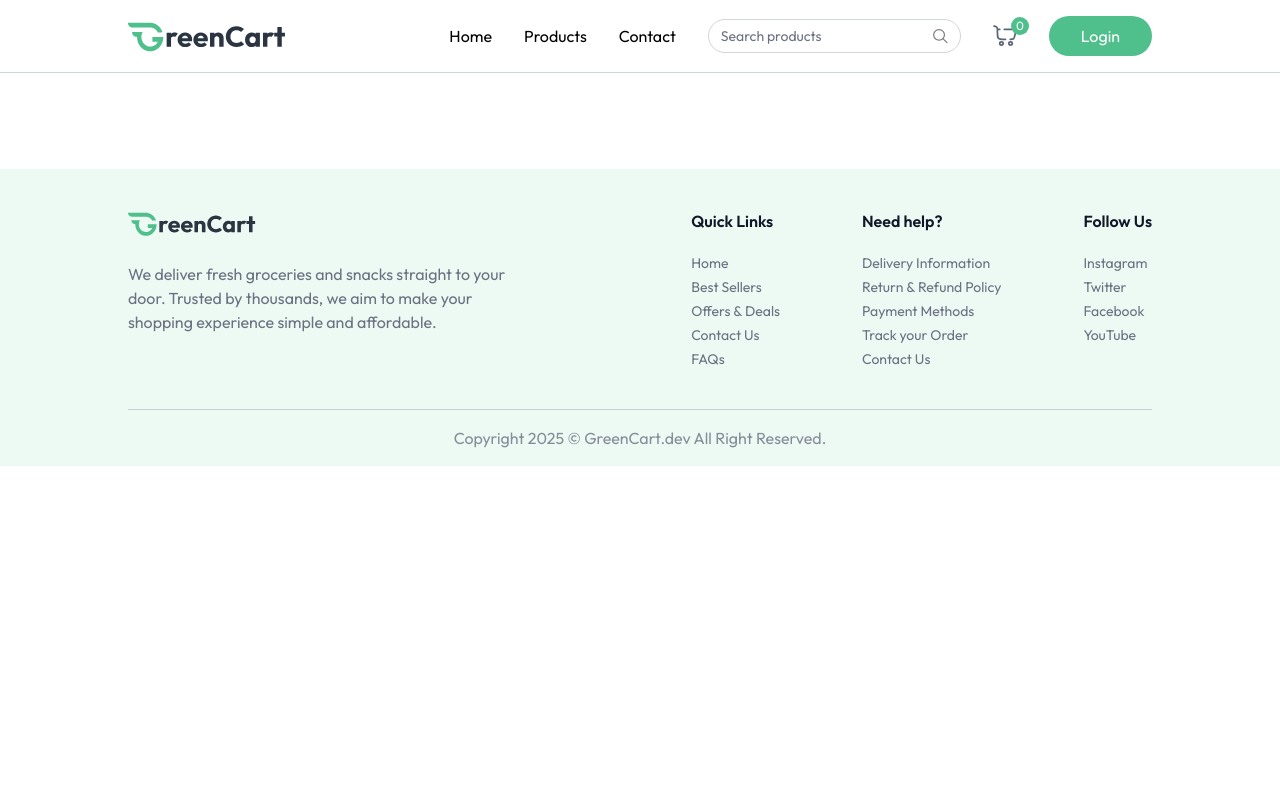
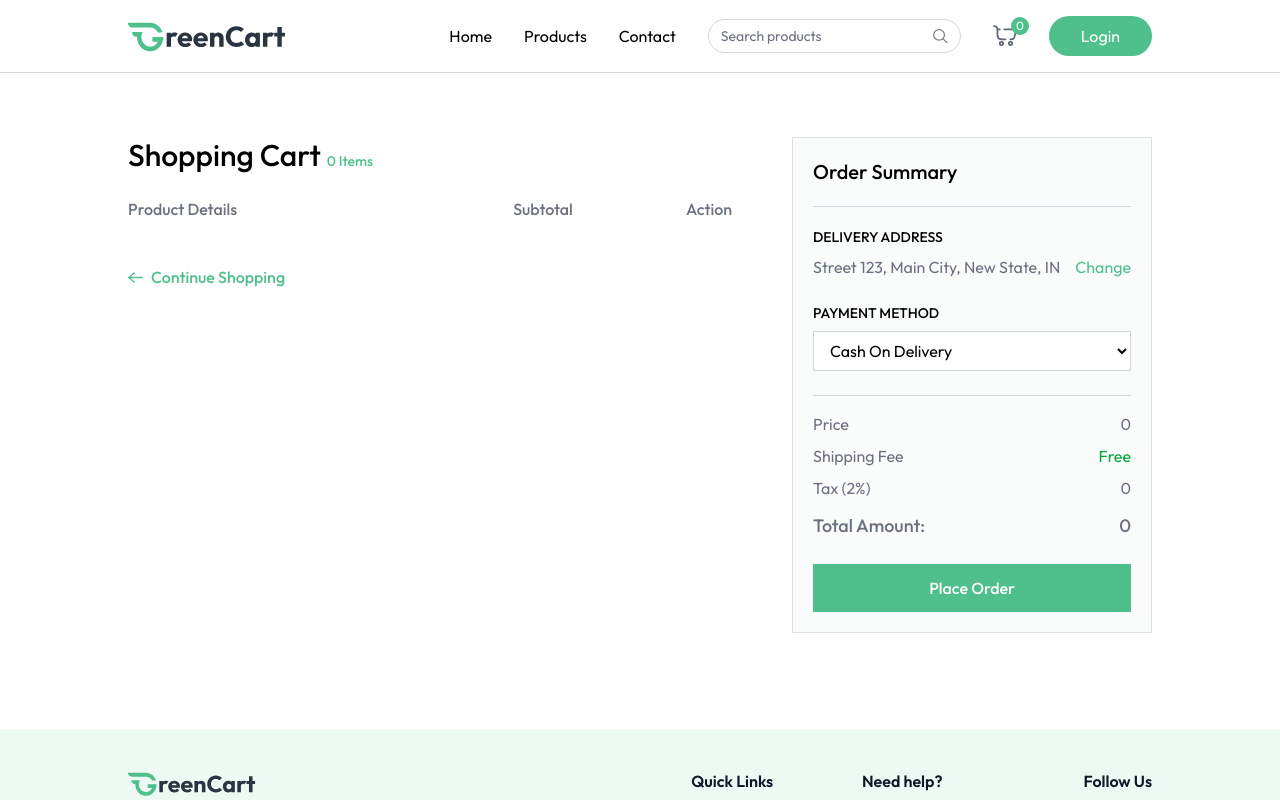
Before and after one commit to Amarta113/GreenCart-Ecommerce-Web, a React (Vite) app in the folder client/: page /cart in a window 1280 px wide. Shown: the top 800 px of the page. Built offline with nearby package versions, Linux system fonts and the light colour scheme.

Commit message:
added cart page

```diff
--- a/client/src/App.jsx
+++ b/client/src/App.jsx
@@ -9,6 +9,7 @@
 import Products from './pages/Products'
 import ProductCategory from './pages/ProductCategory'
 import ProductDetails from './pages/ProductDetails'
+import Cart from './pages/Cart'
 
 export default function App(){
   const isSellerPath = useLocation().pathname.includes("seller")
@@ -25,6 +26,7 @@
         <Route path='/products' element={<Products/>}></Route>
         <Route path='/products/:category' element={<ProductCategory/>}/>
         <Route path='/products/:category/:id' element={<ProductDetails/>}/>
+        <Route path='/cart' element={<Cart/>}/>
       </Routes>
     </div>
     {!isSellerPath && <Footer/>}
--- /dev/null
+++ b/client/src/pages/Cart.jsx
@@ -0,0 +1,133 @@
+import {useEffect, useState} from 'react'
+import { useAppContext } from '../context/AppContext'
+import { assets, dummyAddress } from '../assets/assets'
+
+export default function Cart (){
+    const {products, currency, cartItems, removeFromCart, getCartCount, updateCartItem, navigate, getCartAmount} = useAppContext()
+    const [cartArray, setCartArray] = useState([])
+    const [addresses, setAddresses] = useState(dummyAddress)
+    const [showAddress, setShowAddress] = useState(false)
+    const [selectedAddress, setSelectedAddress] = useState(dummyAddress[0])
+    const [paymentOption, setPaymentOption] = useState('COD')
+    const getCart = () => {
+        let tempArray = []
+        for (const key in cartItems){
+            const product = products.find((item) => item._id === key)
+            product.quantity = cartItems[key]
+            tempArray.push(product)
+        }
+        setCartArray(tempArray)
+    }
+
+    useEffect(() => {
+        if(products.length > 0 && cartItems){
+            getCart()
+        }
+    },[products, cartItems])
+
+    const placeOrder = async() => {
+
+    }
+    return products.length> 0 && cartItems? (
+        <div className="flex flex-col md:flex-row mt-16">
+            <div className='flex-1 max-w-4xl'>
+                <h1 className="text-3xl font-medium mb-6">
+                    Shopping Cart <span className="text-sm text-primary">{getCartCount()} Items</span>
+                </h1>
+
+                <div className="grid grid-cols-[2fr_1fr_1fr] text-gray-500 text-base font-medium pb-3">
+                    <p className="text-left">Product Details</p>
+                    <p className="text-center">Subtotal</p>
+                    <p className="text-center">Action</p>
+                </div>
+
+                {cartArray.map((product, index) => (
+                    <div key={index} className="grid grid-cols-[2fr_1fr_1fr] text-gray-500 items-center text-sm md:text-base font-medium pt-3">
+                        <div className="flex items-center md:gap-6 gap-3">
+                            <div onClick={() => {navigate(`/products/${product.category.toLowerCase()}/${product._id}`), scrollTo(0, 0)}} className="cursor-pointer w-24 h-24 flex items-center justify-center border border-gray-300 rounded overflow-hidden">
+                                <img className="max-w-full h-full object-cover" src={product.image[0]} alt={product.name} />
+                            </div>
+                            <div>
+                                <p className="hidden md:block font-semibold">{product.name}</p>
+                                <div className="font-normal text-gray-500/70">
+                                    <p>Weight: <span>{product.weight || "N/A"}</span></p>
+                                    <div className='flex items-center'>
+                                        <p>Qty:</p>
+                                        <select onChange={e => updateCartItem(product._id, Number(e.target.value))} value={cartItems[product._id]} className='outline-none'>
+                                            {Array(cartItems[product._id] > 9? cartItems[product._id] : 9).fill('').map((_, index) => (
+                                                <option key={index} value={index + 1}>{index + 1}</option>
+                                            ))}
+                                        </select>
+                                    </div>
+                                </div>
+                            </div>
+                        </div>
+                        <p className="text-center">{currency}{product.offerPrice * product.quantity}</p>
+                        <button onClick={() => removeFromCart()}  className="cursor-pointer mx-auto">
+                            <img src={assets.remove_icon} alt="remove" className='inline-block w-6 h-6'/>
+                        </button>
+                    </div>)
+                )}
+
+                <button onClick={() => {navigate("/products"); scrollTo(0, 0)}} className="group cursor-pointer flex items-center mt-8 gap-2 text-primary font-medium">
+                    <img className='group-hover:-translate-x-1 transition' src={assets.arrow_right_icon_colored} alt="arrow"/>
+                    Continue Shopping
+                </button>
+            </div>
+
+            <div className="max-w-[360px] w-full bg-gray-100/40 p-5 max-md:mt-16 border border-gray-300/70">
+                <h2 className="text-xl md:text-xl font-medium">Order Summary</h2>
+                <hr className="border-gray-300 my-5" />
+
+                <div className="mb-6">
+                    <p className="text-sm font-medium uppercase">Delivery Address</p>
+                    <div className="relative flex justify-between items-start mt-2">
+                        <p className="text-gray-500">{selectedAddress? `${selectedAddress.street}, ${selectedAddress.city}, ${selectedAddress.state}, ${selectedAddress.country}` : "No address found"}</p>
+                        <button onClick={() => setShowAddress(!showAddress)} className="text-primary hover:underline cursor-pointer">
+                            Change
+                        </button>
+                        {showAddress && (
+                            <div className="absolute top-12 py-1 bg-white border border-gray-300 text-sm w-full">
+                                {addresses.map((address, index) => (
+                                <p onClick={() => {setSelectedAddress(address); setShowAddress(false)}} className="text-gray-500 p-2 hover:bg-gray-100">
+                                   {address.street}, {address.city}, {address.state}, {address.country}
+                                </p>))}
+                                <p onClick={() => navigate("/add-address")} className="text-primary text-center cursor-pointer p-2 hover:bg-primary/10">
+                                    Add address
+                                </p>
+                            </div>
+                        )}
+                    </div>
+
+                    <p className="text-sm font-medium uppercase mt-6">Payment Method</p>
+
+                    <select onChange={e => setPaymentOption(e.target.value)} className="w-full border border-gray-300 bg-white px-3 py-2 mt-2 outline-none">
+                        <option value="COD">Cash On Delivery</option>
+                        <option value="Online">Online Payment</option>
+                    </select>
+                </div>
+
+                <hr className="border-gray-300" />
+
+                <div className="text-gray-500 mt-4 space-y-2">
+                    <p className="flex justify-between">
+                        <span>Price</span><span>{currency}{getCartAmount()}</span>
+                    </p>
+                    <p className="flex justify-between">
+                        <span>Shipping Fee</span><span className="text-green-600">Free</span>
+                    </p>
+                    <p className="flex justify-between">
+                        <span>Tax (2%)</span><span>{currency}{getCartAmount() * 2 / 100}</span>
+                    </p>
+                    <p className="flex justify-between text-lg font-medium mt-3">
+                        <span>Total Amount:</span><span>{currency}{getCartAmount() + getCartAmount() * 2 / 100}</span>
+                    </p>
+                </div>
+
+                <button onClick={placeOrder} className="w-full py-3 mt-6 cursor-pointer bg-primary text-white font-medium hover:bg-primary-dull transition">
+                    {paymentOption === "COD"? "Place Order" : "Proceed to Checkout"}
+                </button>
+            </div>
+        </div>
+    ): null
+}
```
